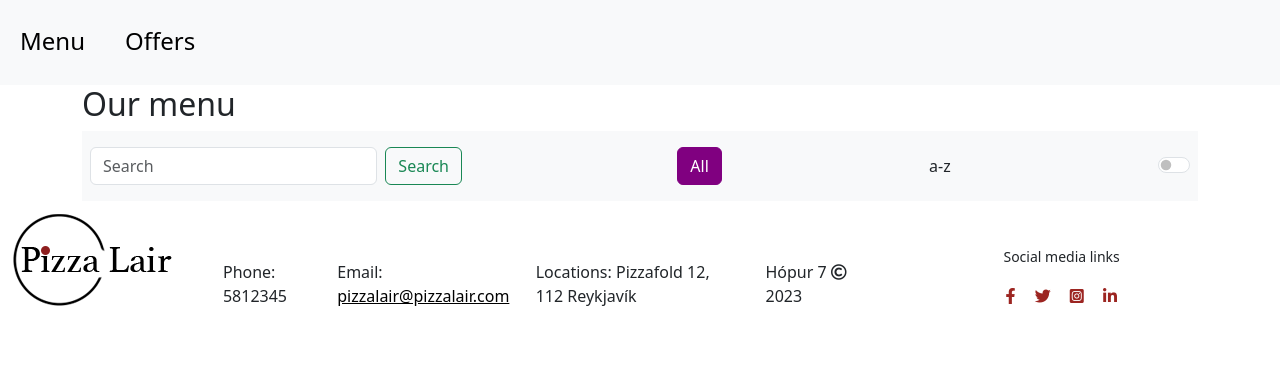
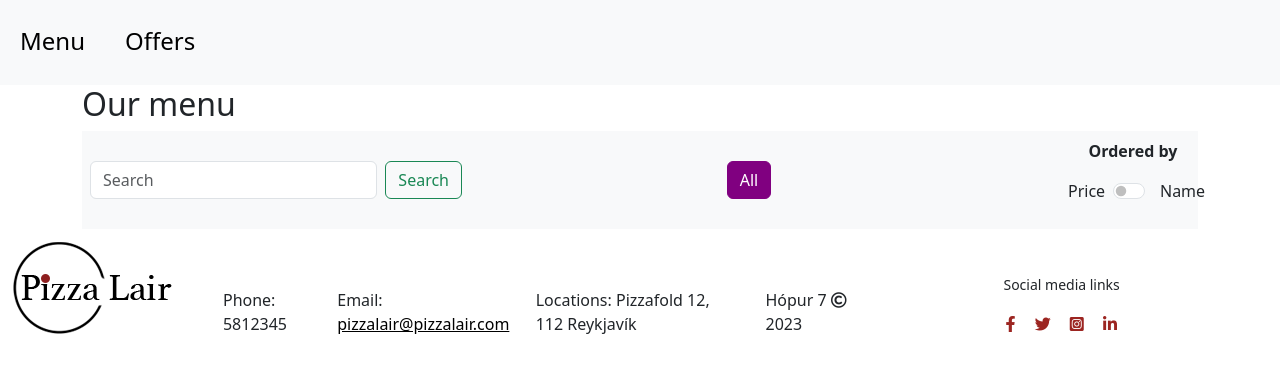
Before and after one commit to kjarri007/Pizza_Lair_Group_7, a Django app: page /order/pizzas/ in a window 1280 px wide. Shown: the part 225-598 px from the top of the page. Run offline with Django 4.2, Linux system fonts and the light colour scheme; data that the repository does not hold is empty.

Commit message:
fixed the ordered_by toggle button style

```diff
--- a/templates/product/pizza_index.html
+++ b/templates/product/pizza_index.html
@@ -12,13 +12,16 @@
         {% for category in all_categories %}
           <button id="category-{{ category.id }}" class="category-button btn btn-outline-success color-{{ category.color }}">{{ category }}</button>
         {% endfor %}
-        <label class="form-check-label text-center" for="flexSwitchCheckDefault">a-z</label>
-        <div class=" form-check form-switch">
-            <input class="form-check-input" type="checkbox" role="switch" id="flexSwitchCheckDefault">
-        </div>
+
+            <div class="form-check form-switch col-md-6" style="width: 170px;">
+                <p style="font-weight: bold;text-align: center;">Ordered by</p>
+                <div class="d-flex justify-content-around" style="width: 170px;">
+                    <p style="margin-right: 7px;width: 170px;">Price</p><label class="switch"><input class="form-check-input " type="checkbox" role="switch" id="flexSwitchCheckDefault"></label>
+                    <p style="margin-left: 7px;width: 170px;">Name</p>
+                </div>
+            </div>
+
     </nav>
-
-
 
     <div class="d-flex flex-wrap pizza-catalog">
         {% for pizza in all_pizzas %}
```
